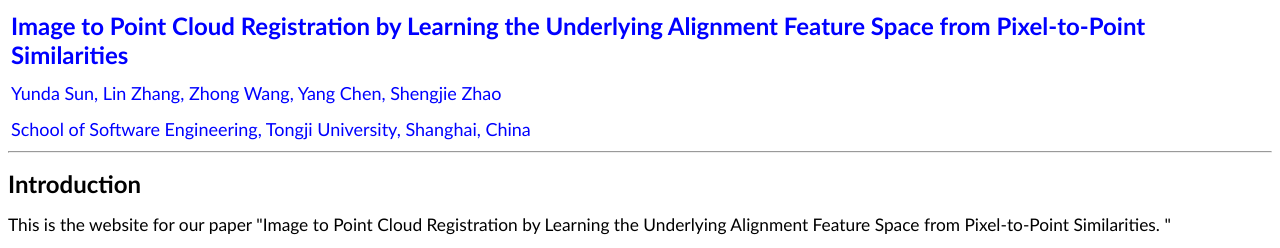
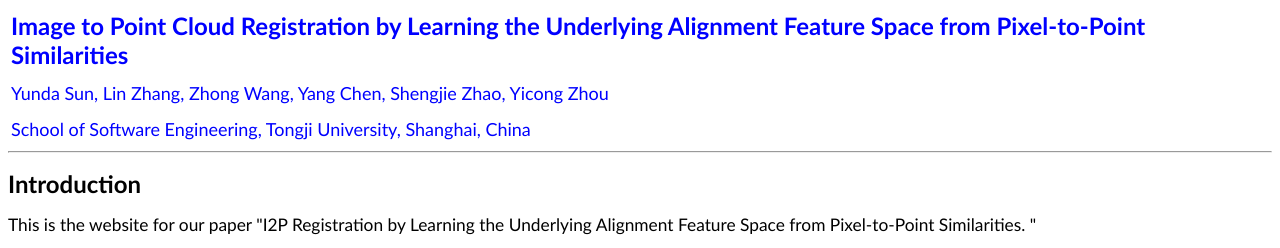
Before and after one commit to csLinZhang/I2P, a plain HTML site: page index.html in a window 1280 px wide. Shown: the top 248 px of the page. Drawn offline with Linux system fonts and the light colour scheme; grey boxes are pictures that could not be loaded.

Commit message:
update index

```diff
--- a/index.html
+++ b/index.html
@@ -53,7 +53,8 @@ table.TableGrid
 		Yunda Sun,&nbsp;Lin Zhang</font></span><font face="Calibri" size="4" color="#0000FF"><span lang="en-us">,
 		Zhong Wang</span><span lang="en-us">,
 		Yang Chen</span>,
-		Shengjie Zhao</span></font>
+		Shengjie Zhao</span>,
+		Yicong Zhou</span></font>
 
 		<p class="text">
 		<span lang="en-us"><font face="Calibri" size="4" color="#0000FF">
@@ -66,7 +67,7 @@ table.TableGrid
 <p><span lang="en-us"><b><font face="Calibri" size="5">Introduction</font></b></span></p>
 <p>
 <span style="font-size: 13pt; font-family: Calibri; color: windowtext" lang="EN-US">
-This is the website for our paper &quot;Image to Point Cloud Registration by Learning the Underlying Alignment Feature Space from Pixel-to-Point Similarities<span style="color: #000000">.
+This is the website for our paper &quot;I2P Registration by Learning the Underlying Alignment Feature Space from Pixel-to-Point Similarities<span style="color: #000000">.
 </span></a>&quot;</span></p>
 
 
```
